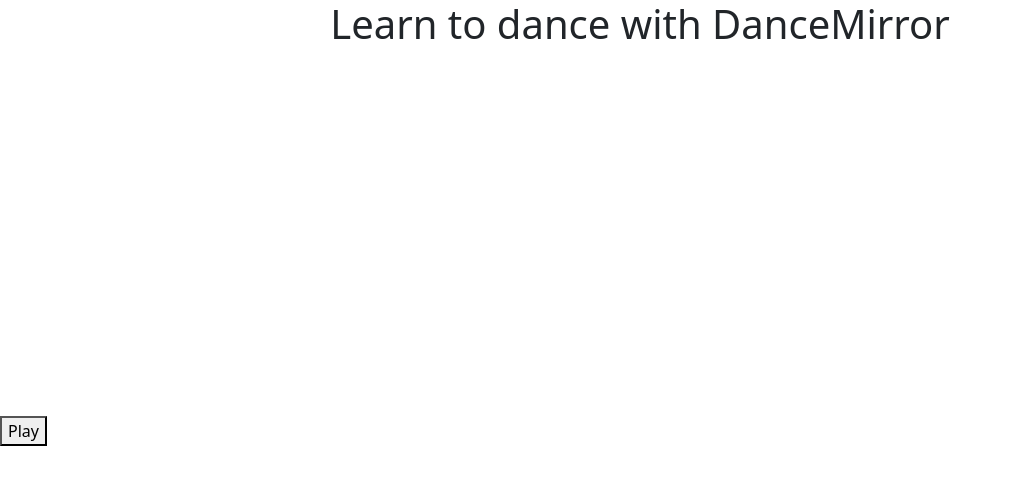
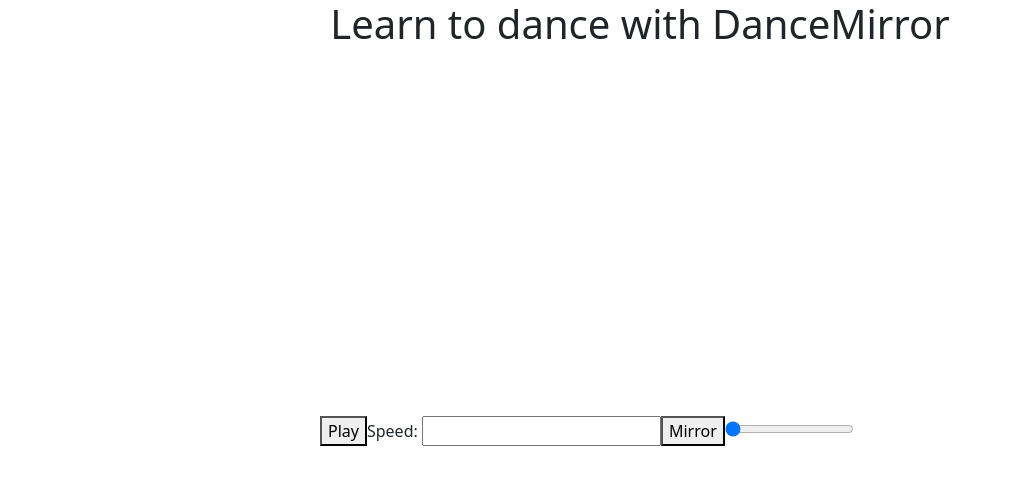
Before and after one commit to pragnya17/DanceMirror, a React (Create React App) app in the folder dance-mirror/: page / in a window 1280 px wide. Shown: the top 484 px of the page, without its empty margins (0-1012 px from the left). Built offline with nearby package versions, Linux system fonts and the light colour scheme.

Commit message:
Mirror video and add seek bar

```diff
--- a/dance-mirror/package.json
+++ b/dance-mirror/package.json
@@ -7,6 +7,8 @@
     "@testing-library/react": "^12.1.2",
     "@testing-library/user-event": "^13.5.0",
     "bootstrap": "^5.1.3",
+    "jquery": "^3.6.0",
+    "nouislider": "^15.5.0",
     "react": "^17.0.2",
     "react-bootstrap": "^2.0.4",
     "react-dom": "^17.0.2",
--- a/dance-mirror/src/components/Main/Video/Video.tsx
+++ b/dance-mirror/src/components/Main/Video/Video.tsx
@@ -1,4 +1,4 @@
-// import React from 'react';
+//import React from 'react';
 // // import {Row, Col} from 'react-bootstrap';
 // // import {isMobile} from 'react-device-detect';
 // import { ReactVideo } from "reactjs-media";
@@ -22,10 +22,24 @@
 
 import React, { Component } from "react";
 import ReactPlayer from "react-player";
+//import $ from 'jquery'
+import 'bootstrap'
+import noUiSlider from 'nouislider';
+import 'nouislider/dist/nouislider.css';
+//import 'jquery'
+//<><script src="//code.jquery.com/jquery-1.10.2.js"></script><script src="//code.jquery.com/ui/1.11.4/jquery-ui.js"></script></>
+
+class MediaComponent extends Component {
 
 
-class MediaComponent extends Component {
-  state = { playing:false }
+  private ref: React.RefObject<ReactPlayer>;
+  constructor(props) {
+    super(props)
+    this.ref = React.createRef()
+  }
+
+  state = { playing:false, playbackRate:1, mirrored:false, played:0}
+
 
   handlePlayPause = () => {
     this.setState({ playing: !this.state.playing })
@@ -38,21 +52,72 @@
 
   handlePlay = () => {
     console.log('onPlay')
-    this.setState({ playing: true })
+    this.setState({
+      playing: true
+     })
+  }
+
+  handleSpeed = e => {
+    this.setState({ playbackRate: parseFloat(e.target.value) })
+  }
+
+  handleMirror = () => {
+    console.log('mirror')
+    this.setState({mirrored: !this.state.mirrored})
+    const videoplayer = document.getElementById('videoplayer');
+    if (!this.state.mirrored){
+      videoplayer.classList.add('flip')
+    } else{
+      videoplayer.classList.remove('flip')
+    }
+  }
+
+  handleSeekMouseDown = e => {
+    this.setState({ seeking: true })
+  }
+
+  handleSeekChange = e => {
+    this.setState({ played: parseFloat(e.target.value) })
+  }
+
+  handleSeekMouseUp = e => {
+    this.setState({ seeking: false })
+    const player = this.ref.current
+    player.seekTo(parseFloat(e.target.value))
   }
 
   render() {
-    const { playing } = this.state
+    const { playing, playbackRate, mirrored, played } = this.state
     return (
-      <><div className="flip">
-        <ReactPlayer
-          url='https://www.youtube.com/embed/E7wJTI-1dvQ'
-          playing={playing}
-          onPlay={this.handlePlay}
-          onPause={this.handlePause} />
+      <>
+        <div id="videoplayer" className="middle">
+          <ReactPlayer
+            ref={this.ref}
+            url='https://www.youtube.com/embed/E7wJTI-1dvQ'
+            playing={playing}
+            playbackRate={playbackRate}
+            onPlay={this.handlePlay}
+            onPause={this.handlePause}
+            mirrored={mirrored}
+            />
+        </div>
 
+        <div id="controls" className="middle">
+          <button onClick={this.handlePlayPause}>{playing ? 'Pause' : 'Play'}</button>
+          Speed: <input id="speed" type="number" onChange={this.handleSpeed}/>
+          <button onClick={this.handleMirror}>{mirrored ? 'Unmirror' : 'Mirror'}</button>
+          <input
+                    type='range' min={0} max={0.999999} step='any'
+                    value={played}
+                    onMouseDown={this.handleSeekMouseDown}
+                    onChange={this.handleSeekChange}
+                    onMouseUp={this.handleSeekMouseUp}
+                  />
+          <div>
+          </div>
+        </div>
 
-      </div><button onClick={this.handlePlayPause}>{playing ? 'Pause' : 'Play'}</button></>
+      </>
 
     );
   }
--- a/dance-mirror/src/index.scss
+++ b/dance-mirror/src/index.scss
@@ -15,3 +15,28 @@
 .flip{
   transform: rotateY(180deg);
 }
+
+.middle{
+  display: block;
+  margin-left: auto;
+  margin-right: auto;
+  width: 50%;
+}
+
+.container_row{
+  display: grid;
+}
+
+.layer1, .layer2{
+  grid-column: 1;
+  grid-row: 1;
+}
+
+.layer1 span{
+  color: #fff;
+  background: #000cf6;
+}
+
+.layer2{
+  background: rgba(255, 0, 0, 0.4);
+}
```
Also changed, not shown: 1 other file (tests, documents, lock files or other folders).
